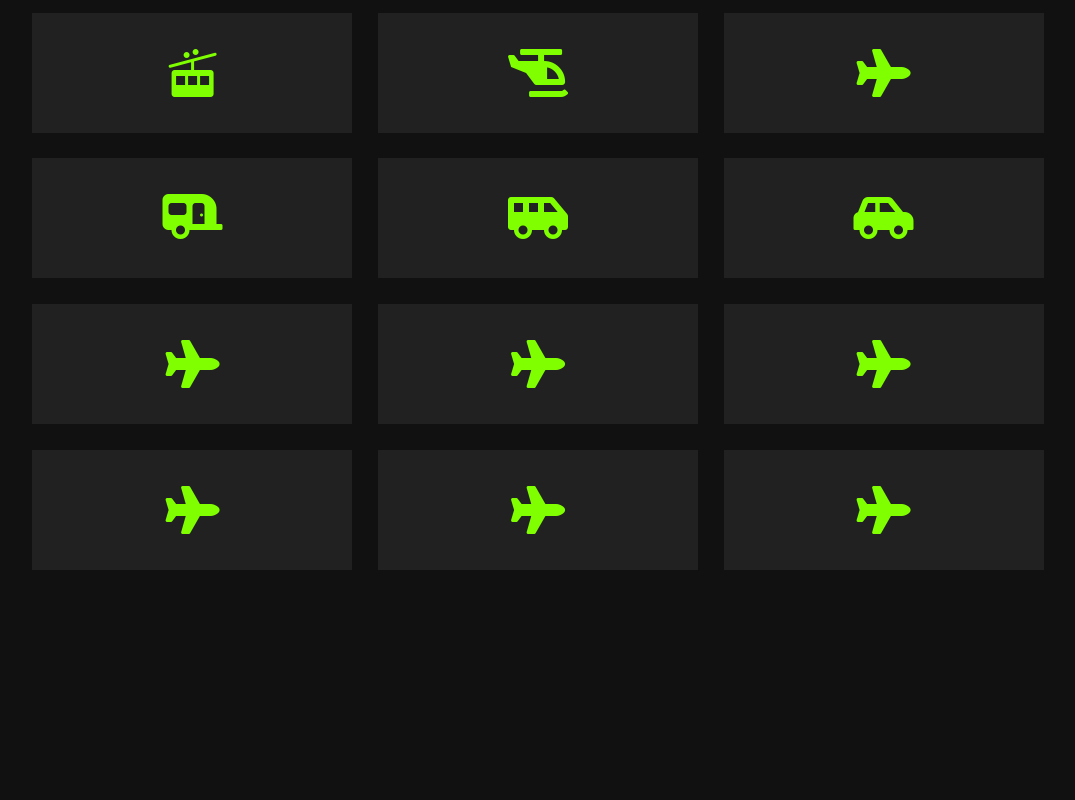
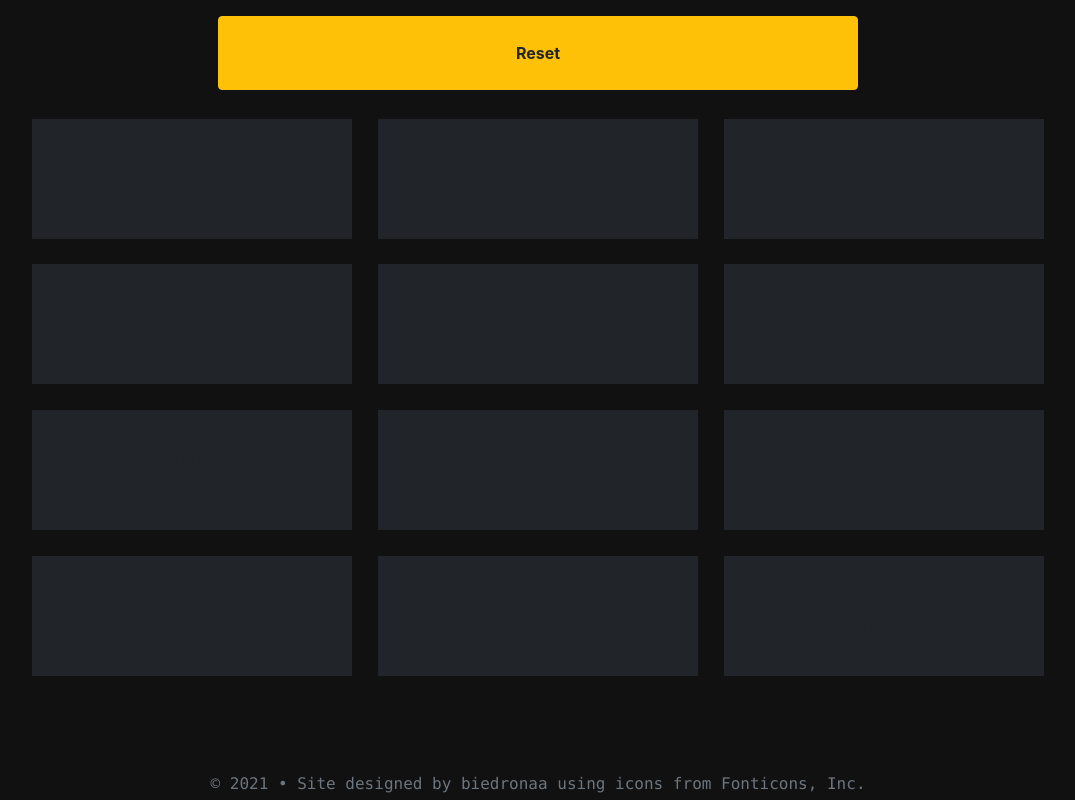
Before and after one commit to biedronaa/memory_game, a React app in the folder memory-game/: page /game in a window 1280 px wide. Shown: the whole page, without its empty margins (102-1177 px from the left). Built offline with nearby package versions, Linux system fonts and the light colour scheme.

Commit message:
Home, Footer & cards clickHandle

```diff
--- a/memory-game/src/components/App.js
+++ b/memory-game/src/components/App.js
@@ -2,6 +2,7 @@ import React from 'react'
 import {Route} from 'react-router-dom'
 import Game from './Game'
 import Home from './Home'
+import Footer from'./Footer'
 
 const App = () => {
     return (
@@ -10,6 +11,7 @@ const App = () => {
                 <Route path="/" exact component={Home} />
                 <Route path="/game" exact component={Game} />
             </section>
+            <Footer />
         </div>
     )
 }
--- a/memory-game/src/components/Card.js
+++ b/memory-game/src/components/Card.js
@@ -1,8 +1,13 @@
 import React from 'react'
 
 class Card extends React.Component {
+    handleClick = (event) => {
+        event.target.classList.remove("text-dark")
+        event.target.classList.add("text-warning")
+    }
+
     render(){
-        return(<div><i class={this.props.fromParent}></i></div>)
+        return(<div className="col-3 bg-dark text-dark" onClick={this.handleClick}><i className={this.props.fromParent} ></i></div>)
     }
 }
 
--- a/memory-game/src/components/Footer.js
+++ b/memory-game/src/components/Footer.js
@@ -1,9 +1,8 @@
 import React from 'react'
 
 const Footer = () => {
-    var year = new Date().getFullYear()
     return (
-        <div class="bg-light py-4 font-monospace text-muted"> <hr></hr>&copy; {year}  &bull; Site designed by biedronaa.</div>
+        <div className="bg-black fixed-bottom font-monospace text-muted py-1 text-center"> &copy; 2021 &bull; Site designed by biedronaa using icons from Fonticons, Inc.</div>
     )
 }
 
--- a/memory-game/src/components/Game.js
+++ b/memory-game/src/components/Game.js
@@ -2,80 +2,69 @@ import React from 'react'
 import Card from './Card'
 
 class Game extends React.Component {
-    icons = [
-        {
-            id: 1,
-            link: 'fas fa-tram fa-3x'
-        },
-        {
-            id: 2,
-            link: 'fas fa-helicopter fa-3x'
-        },
-        {
-            id: 3,
-            link: 'fas fa-plane fa-3x'
-        },
-        {
-            id: 4,
-            link: 'fas fa-caravan fa-3x'
-        },
-        {
-            id: 5,
-            link: 'fas fa-shuttle-van fa-3x'
-        },
-        {
-            id: 6,
-            link: 'fas fa-car-side fa-3x'
+    constructor(props) {
+        super(props);
+        this.state = {
+            cards: [ ]
         }
-    ]
+    }
 
+    icons = [ 'fas fa-tram fa-3x', 'fas fa-helicopter fa-3x', 'fas fa-plane fa-3x', 'fas fa-caravan fa-3x', 'fas fa-shuttle-van fa-3x', 'fas fa-car-side fa-3x' ]
+
+    componentDidMount(){
+        let tmp = []; //array of numbers to set random cards id
+
+        let numberGenerator = function(arr) {
+            if (arr.length >= 12) return;
+            let newNumber = Math.floor(Math.random() * 12 + 1);
+            if (arr.indexOf(newNumber) < 0) {
+                arr.push(newNumber);
+            }
+            numberGenerator(arr);
+        };
+
+        numberGenerator(tmp);
+
+        for(let i = 0; i< tmp.length; i++){
+            tmp[i]-=1
+            if(tmp[i]>5){
+                tmp[i] = tmp[i]-6
+            }
+        }
+
+        this.setState({
+        cards: tmp
+        })
+    }
 
     render(){
+        const {cards} = this.state;
+        console.log(this.state.cards)
+
         return(
-            <div class="container-fluid w-100">
-                <div class="row justify-content-center">
-                    <div class="col-3">
-                        <Card fromParent = {this.icons[0].link} />
-                    </div>
-                    <div class="col-3">
-                        <Card fromParent = {this.icons[1].link}/>
-                    </div>
-                    <div class="col-3">
-                        <Card fromParent = {this.icons[2].link}/>
-                    </div>
+            <div className="container-fluid">
+                <div className=" row justify-content-center">
+                    <a type="button" className="col-6 btn btn-warning p-4 text-center text-dark fw-bold my-3 align-self-center" href="/game">Reset</a>
+                </div>
+                <div className="row justify-content-center">
+                    <Card fromParent = {this.icons[cards[0]]}/>
+                    <Card fromParent = {this.icons[cards[1]]}/>
+                    <Card fromParent = {this.icons[cards[2]]}/>
+                </div>
+                <div className="row justify-content-center">
+                    <Card fromParent = {this.icons[cards[3]]}/>
+                    <Card fromParent = {this.icons[cards[4]]}/>
+                    <Card fromParent = {this.icons[cards[5]]}/>
                 </div>
                 <div class="row justify-content-center">
-                    <div class="col-3">
-                        <Card fromParent = {this.icons[3].link}/>
-                    </div>
-                    <div class="col-3">
-                        <Card fromParent = {this.icons[4].link}/>
-                    </div>
-                    <div class="col-3">
-                        <Card fromParent = {this.icons[5].link}/>
-                    </div>
+                    <Card fromParent = {this.icons[cards[6]]}/>
+                    <Card fromParent = {this.icons[cards[7]]}/>
+                    <Card fromParent = {this.icons[cards[8]]}/>
                 </div>
-                <div class="row justify-content-center">
-                    <div class="col-3">
-                        <Card fromParent = {this.icons[2].link}/>
-                    </div>
-                    <div class="col-3">
-                        <Card fromParent = {this.icons[2].link}/>
-                    </div>
-                    <div class="col-3">
-                        <Card fromParent = {this.icons[2].link}/>
-                    </div>
-                </div>
-                <div class="row justify-content-center">
-                    <div class="col-3">
-                        <Card fromParent = {this.icons[2].link}/>
-                    </div>
-                    <div class="col-3">
-                        <Card fromParent = {this.icons[2].link}/>
-                    </div>
-                    <div class="col-3">
-                        <Card fromParent = {this.icons[2].link}/>
-                    </div>
+                <div className="row justify-content-center">
+                    <Card fromParent = {this.icons[cards[9]]}/>
+                    <Card fromParent = {this.icons[cards[10]]}/>
+                    <Card fromParent = {this.icons[cards[11]]}/>
                 </div>
 
             </div>
--- a/memory-game/src/components/Home.js
+++ b/memory-game/src/components/Home.js
@@ -1,7 +1,15 @@
 import React from 'react'
 import {Link} from 'react-router-dom'
 const Home = () => {
-    return(<div><Link type="button" class="btn btn-warning text-dark px-4 " to="/game">start</Link></div>)
+    return(
+        <div className="container-fluid d-flex flex-column align-items-center mt-5">
+            <div className="text-center my-5">
+                <h1 className="text-warning mt-5">Memory game</h1>
+                <h4 className="text-light mt-2 mb-5">Press the button to start</h4>
+            </div>
+            <Link type="button" className="btn btn-warning p-4 w-50 text-center text-dark fw-bold mt-5" to="/game">START</Link>
+        </div>
+    )
 }
 
 export default Home
--- a/memory-game/src/index.css
+++ b/memory-game/src/index.css
@@ -15,13 +15,12 @@ code {
 
 .col-3 {
   height: 15vh;
-  background-color: #212121;
   margin: 1%;
   display: flex;
   justify-content: center;
   align-items: center;
 }
 
-i {
-  color: chartreuse;
+a {
+  text-decoration: none;
 }
```
